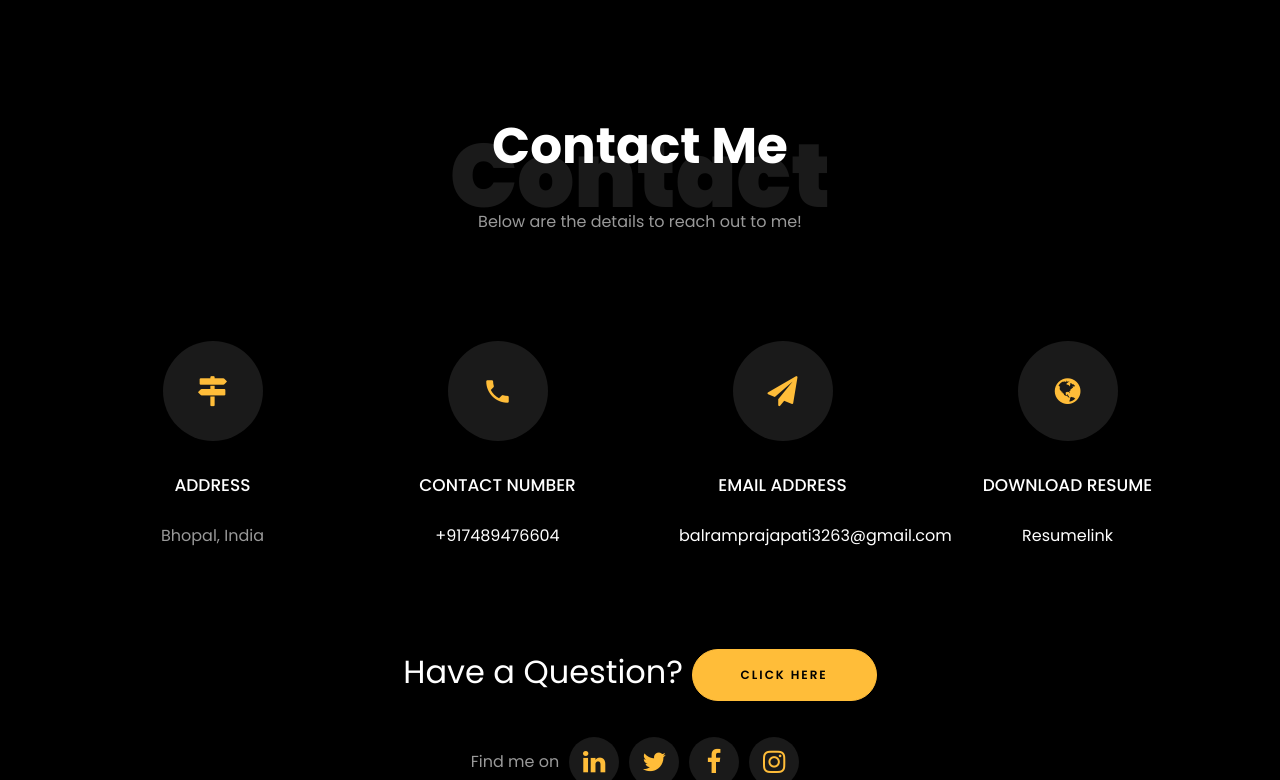
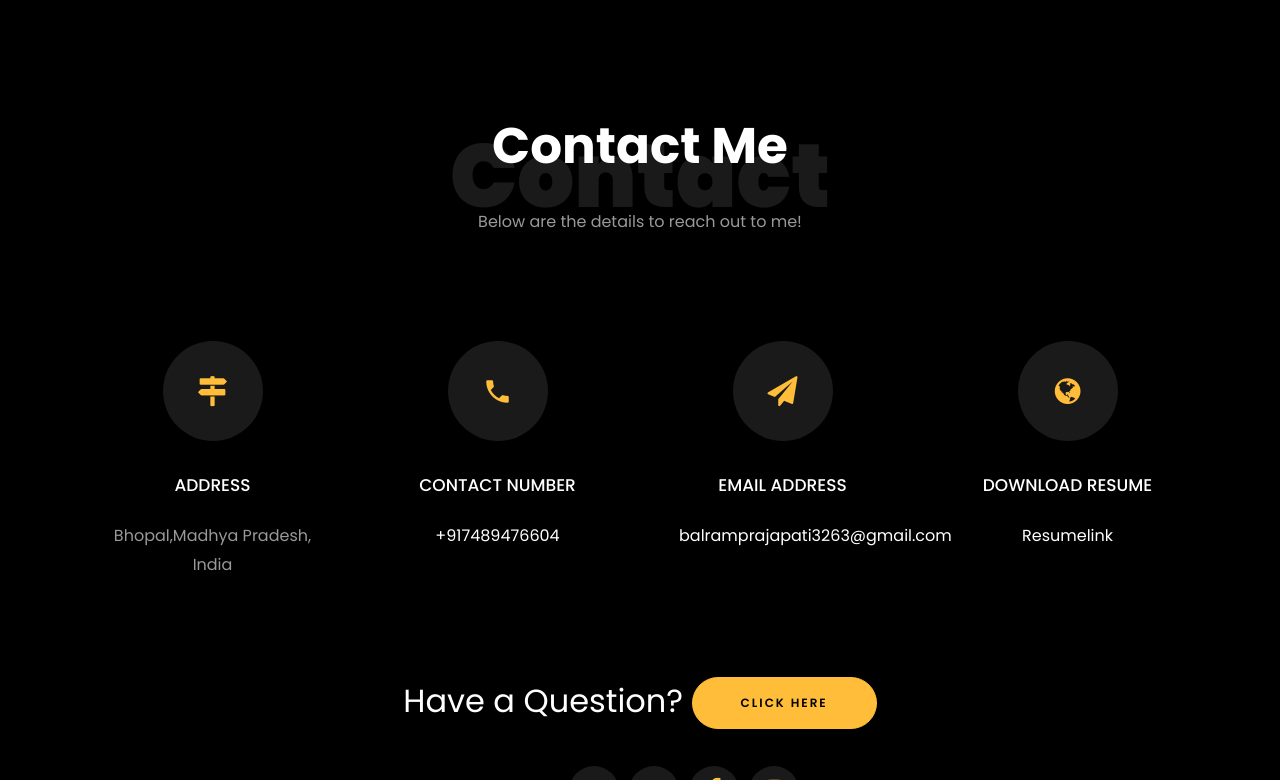
Before and after one commit to Balram04/balramportfolio.github.io, a plain HTML site: page index.html in a window 1280 px wide. Shown: the part 2062-2842 px from the top of the page. Drawn offline with Linux system fonts and the light colour scheme; files whose address does not match are found by name.

Commit message:
Update index.html

```diff
--- a/index.html
+++ b/index.html
@@ -193,7 +193,7 @@
 									<li class="d-flex"><span>Language:</span> <span>English, Hindi</span></li>
 									<!-- <li class="d-flex"><span>BI Tools:</span> <span>Microsoft Power BI, Looker &amp; Tableau</span></li> -->
 									<li class="d-flex"><span>Other Skills:</span> <span>Aws, Git, Github</span></li>
-									<li class="d-flex"><span>Interest:</span> <span>Traveling,Gym, Photo editing, Teaching, Reading</span></li>
+									<li class="d-flex"><span>Interest:</span> <span>Traveling, Gym, Photo editing, Teaching, Reading</span></li>
 
 								</ul>
 							</div>
@@ -454,7 +454,7 @@
           			<span class="icon-map-signs"></span>
           		</div>
           		<h3 class="mb-4">Address</h3>
-	            <p>Bhopal, India</p>
+	            <p>Bhopal,Madhya Pradesh, India</p>
 	          </div>
           </div>
           <div class="col-md-6 col-lg-3 d-flex ftco-animate">
```
